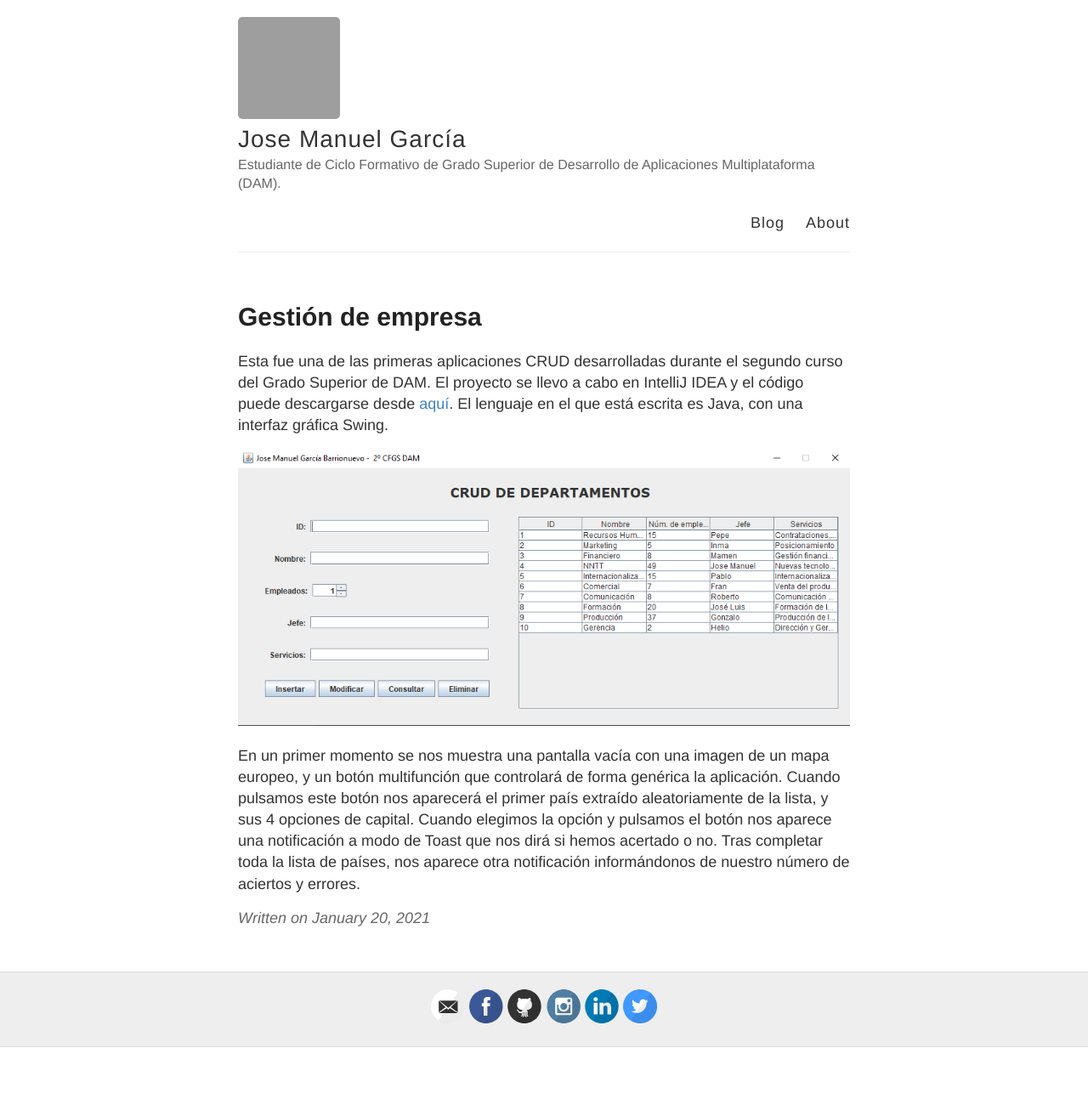
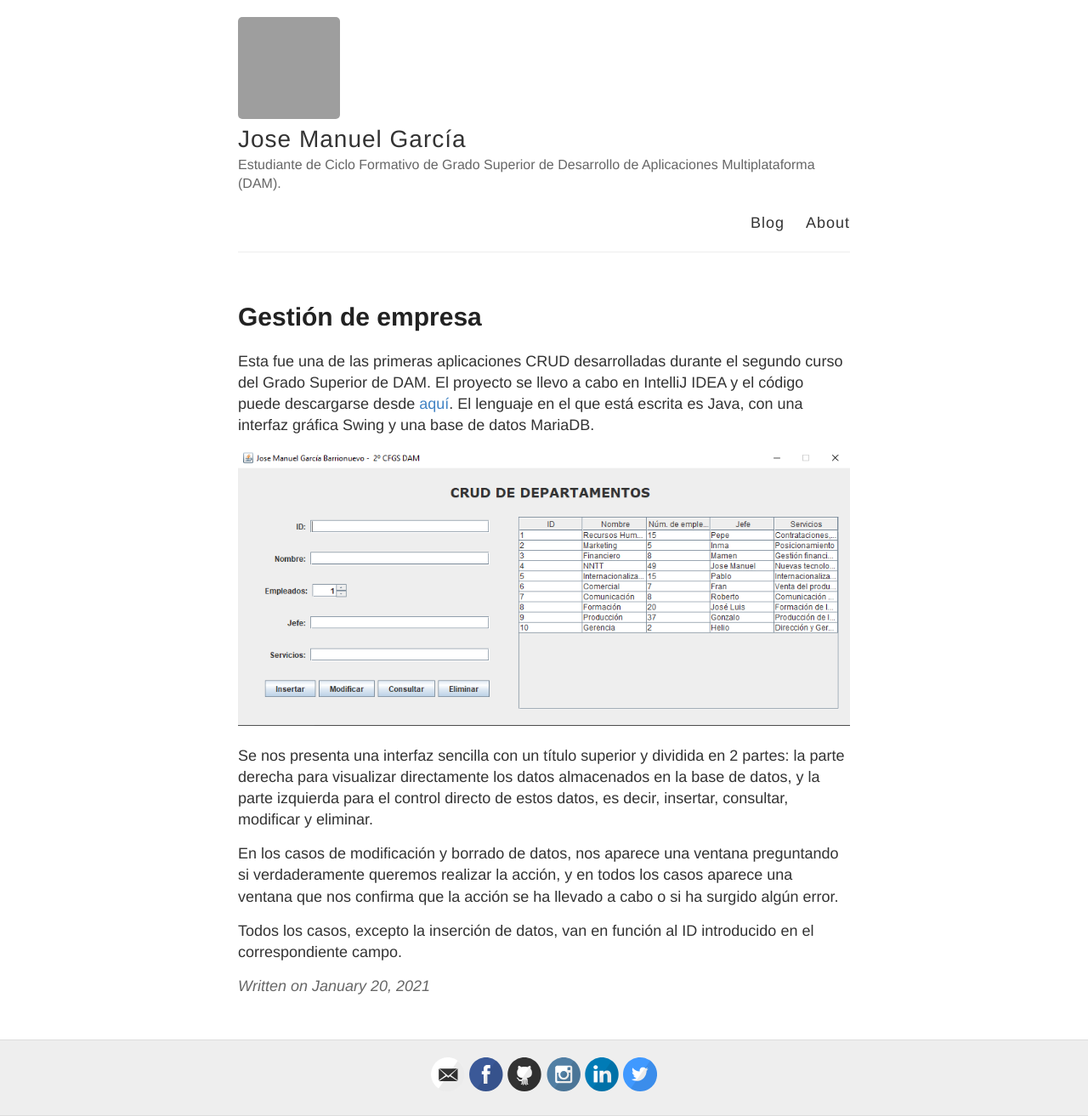
Before and after one commit to JoMaGaBa1/jomagaba1.github.io, a Jekyll site: the page built from _posts/2021-1-20-Gestión-de-empresa.md, in a window 1280 px wide. Shown: the whole page at 85% size. Built offline with Jekyll 4.4.1, drawn with Linux system fonts in a browser that asks for light colours; before the commit the page ends 1232 px from its top, so only the background shows below that; grey boxes are pictures that could not be loaded.

Commit message:
Empresa CRUD 2

```diff
--- a/_posts/2021-1-20-Gestión-de-empresa.md
+++ b/_posts/2021-1-20-Gestión-de-empresa.md
@@ -3,8 +3,12 @@ layout: post
 title: Gestión de empresa
 ---
 
-Esta fue una de las primeras aplicaciones CRUD desarrolladas durante el segundo curso del Grado Superior de DAM. El proyecto se llevo a cabo en IntelliJ IDEA y el código puede descargarse desde [aquí](https://github.com/JoMaGaBa1/Portfolio/tree/main/Empresa). El lenguaje en el que está escrita es Java, con una interfaz gráfica Swing.
+Esta fue una de las primeras aplicaciones CRUD desarrolladas durante el segundo curso del Grado Superior de DAM. El proyecto se llevo a cabo en IntelliJ IDEA y el código puede descargarse desde [aquí](https://github.com/JoMaGaBa1/Portfolio/tree/main/Empresa). El lenguaje en el que está escrita es Java, con una interfaz gráfica Swing y una base de datos MariaDB.
 
 ![_config.yml]({{ site.baseurl }}/images/crud.png)
 
-En un primer momento se nos muestra una pantalla vacía con una imagen de un mapa europeo, y un botón multifunción que controlará de forma genérica la aplicación. Cuando pulsamos este botón nos aparecerá el primer país extraído aleatoriamente de la lista, y sus 4 opciones de capital. Cuando elegimos la opción y pulsamos el botón nos aparece una notificación a modo de Toast que nos dirá si hemos acertado o no. Tras completar toda la lista de países, nos aparece otra notificación informándonos de nuestro número de aciertos y errores.
+Se nos presenta una interfaz sencilla con un título superior y dividida en 2 partes: la parte derecha para visualizar directamente los datos almacenados en la base de datos, y la parte izquierda para el control directo de estos datos, es decir, insertar, consultar, modificar y eliminar.
+
+En los casos de modificación y borrado de datos, nos aparece una ventana preguntando si verdaderamente queremos realizar la acción, y en todos los casos aparece una ventana que nos confirma que la acción se ha llevado a cabo o si ha surgido algún error.
+
+Todos los casos, excepto la inserción de datos, van en función al ID introducido en el correspondiente campo.
```
